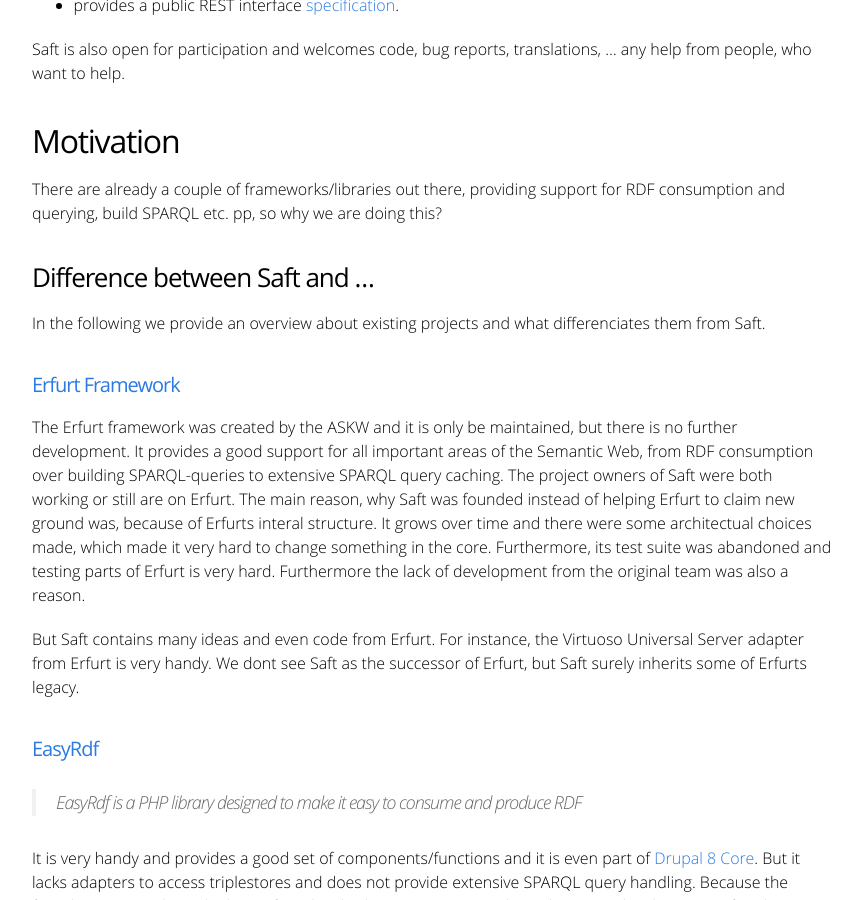
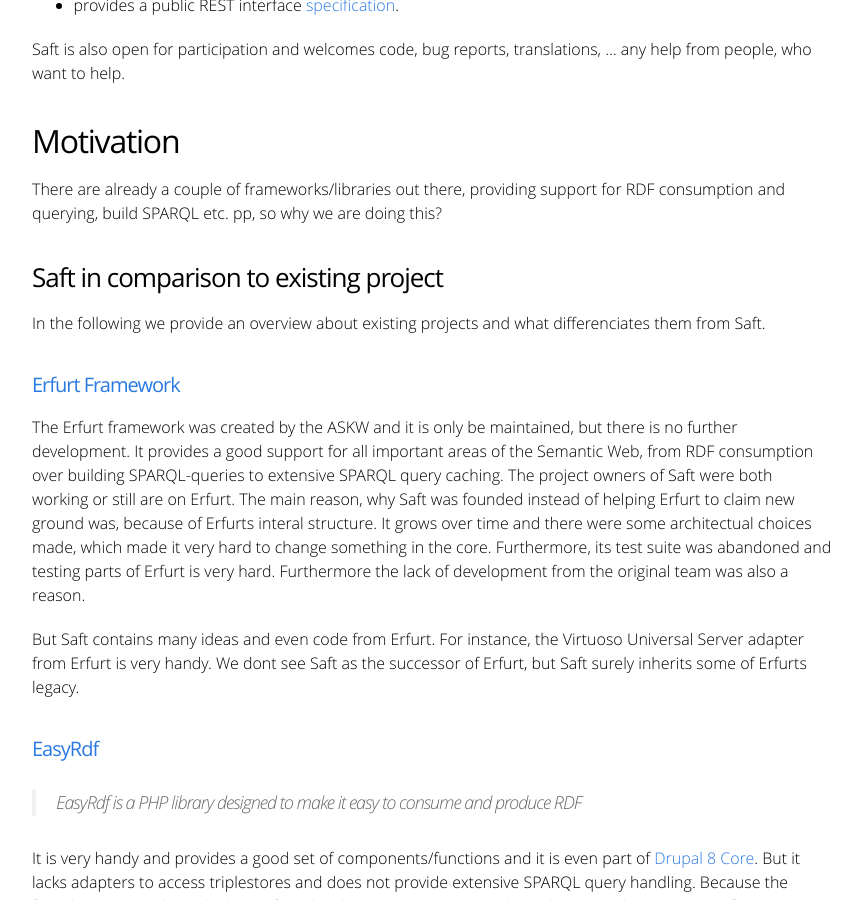
Before and after one commit to SaftIng/safting.github.io, a Jekyll site: the page built from about.md, in a window 1280 px wide and 900 px high, scrolled down 1721 px. Shown: the whole window, without its empty margins (208-1069 px from the left). Built offline with Jekyll 4.4.1, drawn with Linux system fonts in a browser that asks for light colours.

Commit message:
Update about.md

```diff
--- a/about.md
+++ b/about.md
@@ -39,7 +39,7 @@ Saft is also open for participation and welcomes code, bug reports, translations
 
 There are already a couple of frameworks/libraries out there, providing support for RDF consumption and querying, build SPARQL etc. pp, so why we are doing this?
 
-### Difference between Saft and ...
+### Saft in comparison to existing project
 
 In the following we provide an overview about existing projects and what differenciates them from Saft.
 
```
